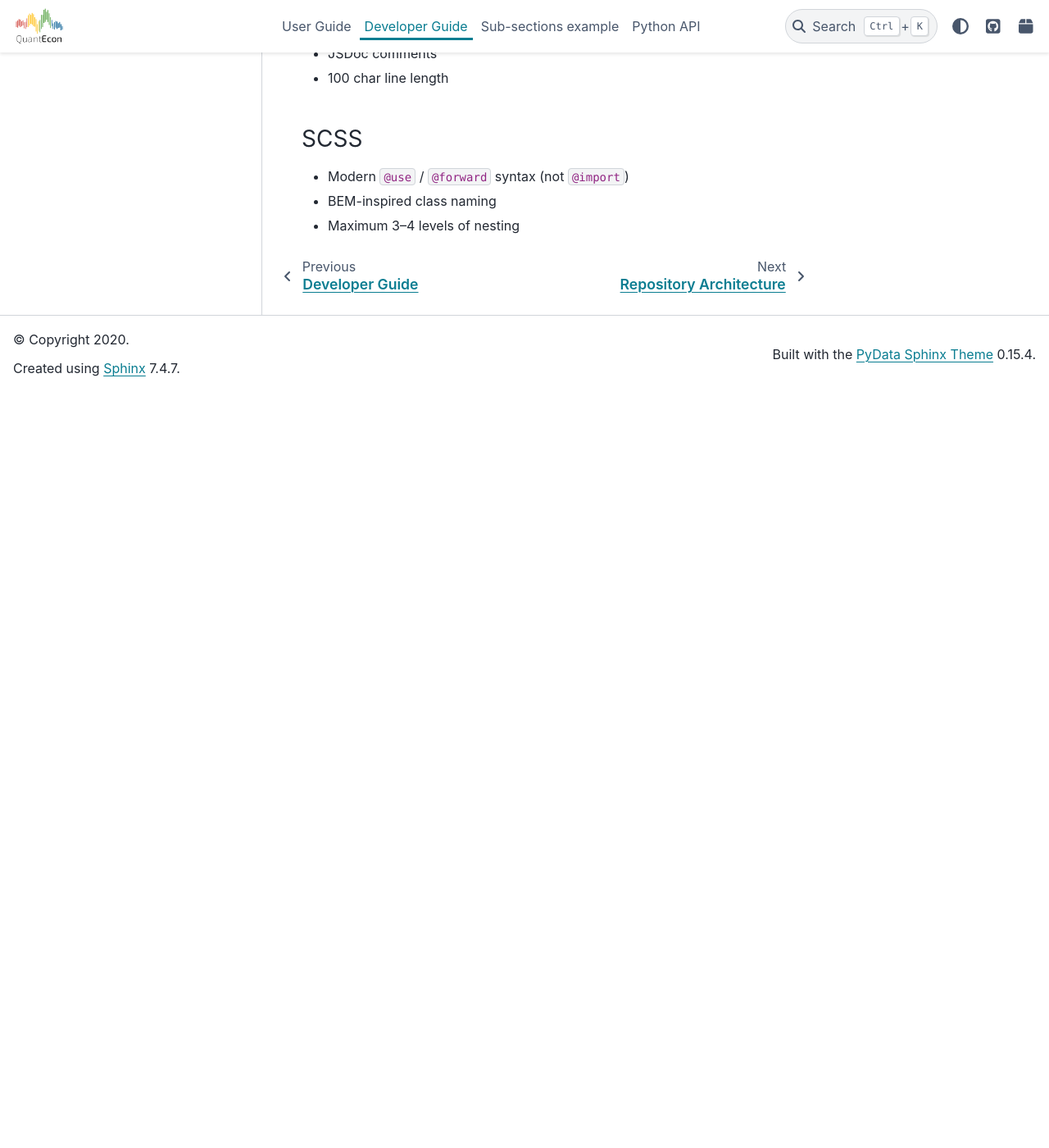
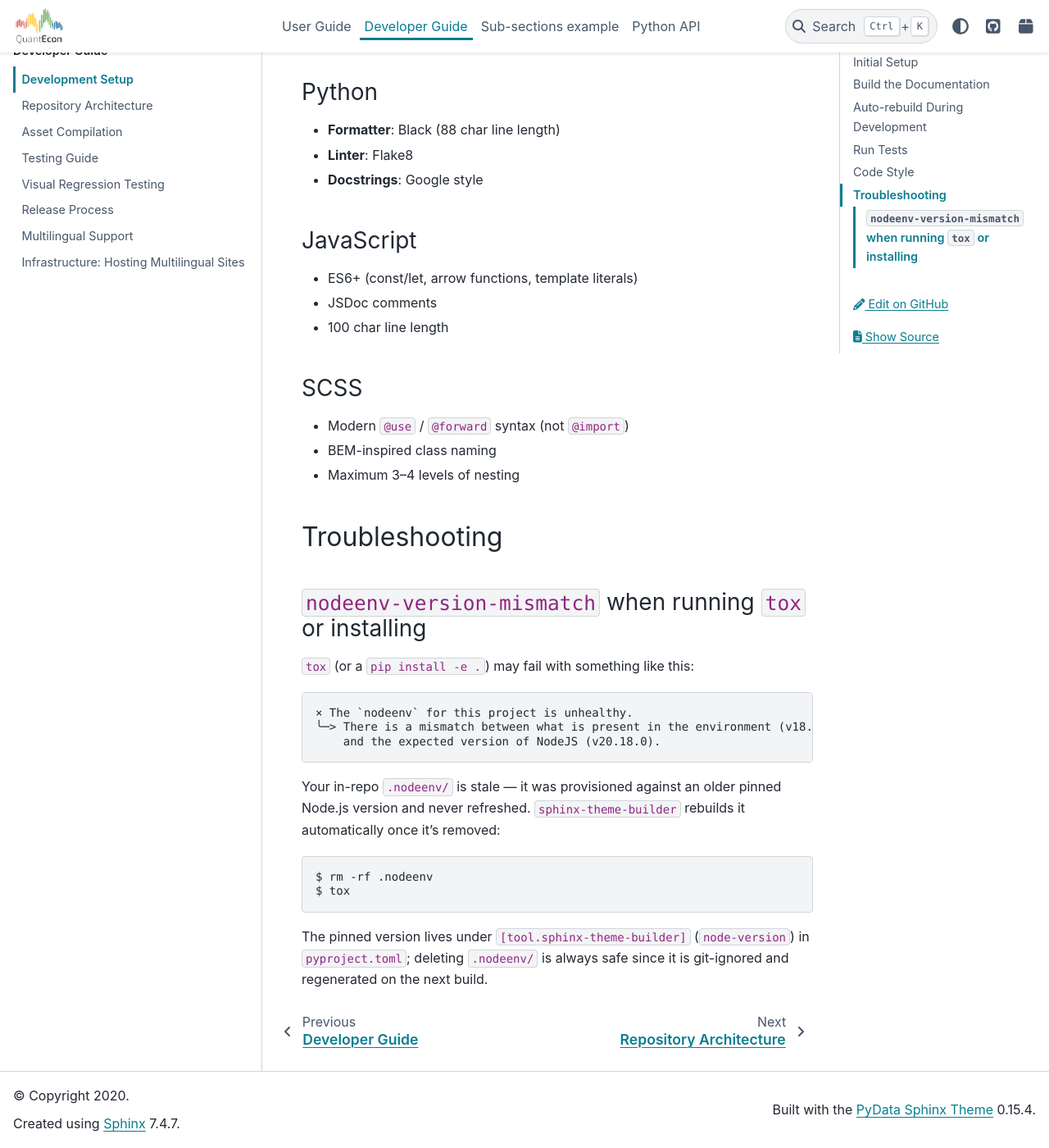
Before and after one commit to QuantEcon/quantecon-book-theme, a Sphinx documentation site: the page built from docs/developer/setup.md, in a window 1280 px wide and 1400 px high, scrolled down 2186 px. Shown: the whole window at 82% size. Built offline with Sphinx 7.4.7 and the PyData theme 0.15.4, drawn with Linux system fonts in a browser that asks for light colours; before the commit the page ends 2664 px from its top, so only the background shows below that; some of the changed text lies outside the part shown.

Commit message:
docs: troubleshoot stale .nodeenv blocking local tox/install (#405)
* docs: troubleshoot stale .nodeenv blocking local tox/install

Document the `nodeenv-version-mismatch` error that occurs when the in-repo
`.nodeenv/` is left over from an older pinned Node.js version — it aborts
`tox` and `pip install -e .` before tests can run. The fix is to delete
`.nodeenv/` and let sphinx-theme-builder rebuild it.

Also clarify that `tox` keeps the toolchain fully repo-local (`.tox/`,
`.nodeenv/`, `node_modules/` are all git-ignored and regenerated), so the
test/build environment never touches the base/global Python or Node.

Co-Authored-By: Claude Opus 4.8 <noreply@anthropic.com>

* docs: clarify repo-local dirs and tighten troubleshooting intro

Address Copilot review on #405.

The "(with node_modules/ for npm)" parenthetical hung off .nodeenv/ and could
be read as node_modules/ living inside it. Split it into its own clause and
name all three directories explicitly where "all three" is claimed.

The troubleshooting intro ran a single sentence across the error code block,
which left it resuming on a lowercase "your". Reword the intro to close before
the block so the following sentence starts cleanly.

Co-Authored-By: Claude Opus 5 (1M context) <noreply@anthropic.com>

---------

Co-authored-by: Claude Opus 4.8 <noreply@anthropic.com>

````diff
--- a/docs/developer/setup.md
+++ b/docs/developer/setup.md
@@ -77,6 +77,17 @@ See [Testing](testing.md) for detailed information about test fixtures and
 writing new tests.
 :::
 
+### Everything stays repo-local
+
+`tox` keeps the toolchain isolated to this repository — it builds its
+virtualenvs under `.tox/` and installs the package plus its `[test]` extras
+there, never into your base/global Python. The theme's SCSS/JS assets are
+compiled by `sphinx-theme-builder`, which provisions its own Node.js into an
+in-repo `.nodeenv/`; `npm` then installs into `node_modules/` at the repository
+root. All three directories — `.tox/`, `.nodeenv/`, and `node_modules/` — are
+git-ignored, so nothing leaks system-wide and the environment can always be
+rebuilt from scratch by deleting them.
+
 ## Code Style
 
 ### Python
@@ -96,3 +107,28 @@ writing new tests.
 - Modern `@use` / `@forward` syntax (not `@import`)
 - BEM-inspired class naming
 - Maximum 3–4 levels of nesting
+
+## Troubleshooting
+
+### `nodeenv-version-mismatch` when running `tox` or installing
+
+`tox` (or a `pip install -e .`) may fail with something like this:
+
+```text
+× The `nodeenv` for this project is unhealthy.
+╰─> There is a mismatch between what is present in the environment (v18.18.0)
+    and the expected version of NodeJS (v20.18.0).
+```
+
+Your in-repo `.nodeenv/` is stale — it was provisioned against an older pinned
+Node.js version and never refreshed. `sphinx-theme-builder` rebuilds it
+automatically once it's removed:
+
+```console
+$ rm -rf .nodeenv
+$ tox
+```
+
+The pinned version lives under `[tool.sphinx-theme-builder]` (`node-version`)
+in `pyproject.toml`; deleting `.nodeenv/` is always safe since it is git-ignored
+and regenerated on the next build.
````
Also changed, not shown: CHANGELOG.md (+3 -0 lines).
